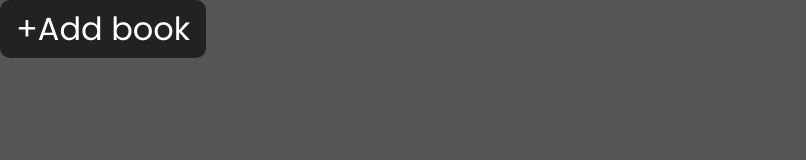
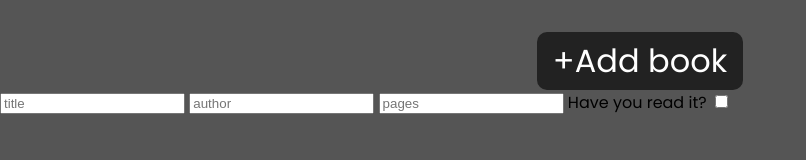
Before and after one commit to scarly111/TOP-Library_Project, a plain HTML site: page index.html in a window 1280 px wide. Shown: the whole page, without its empty margins (0-806 px from the left). Drawn offline with Linux system fonts and the light colour scheme.

Commit message:
Book input form added to index.html file.

```diff
--- a/index.html
+++ b/index.html
@@ -14,7 +14,16 @@
 </head>
 
 <body>
-    <button id="addBook" class="add-button">+Add book</button>
+    <div class="header-container">
+        <button onclick="displayForm()" id="addBook" class="add-button">+Add book</button>
+    </div>
+    <div class="form-container">
+        <input type="text" id="title" placeholder="title">
+        <input type="text" id="author" placeholder="author">
+        <input type="number" id="pages" placeholder="pages">
+        <label for="read">Have you read it?</label>
+        <input type="checkbox" id="read">
+    </div>
     <script src="app.js"></script>
 </body>
 
```
